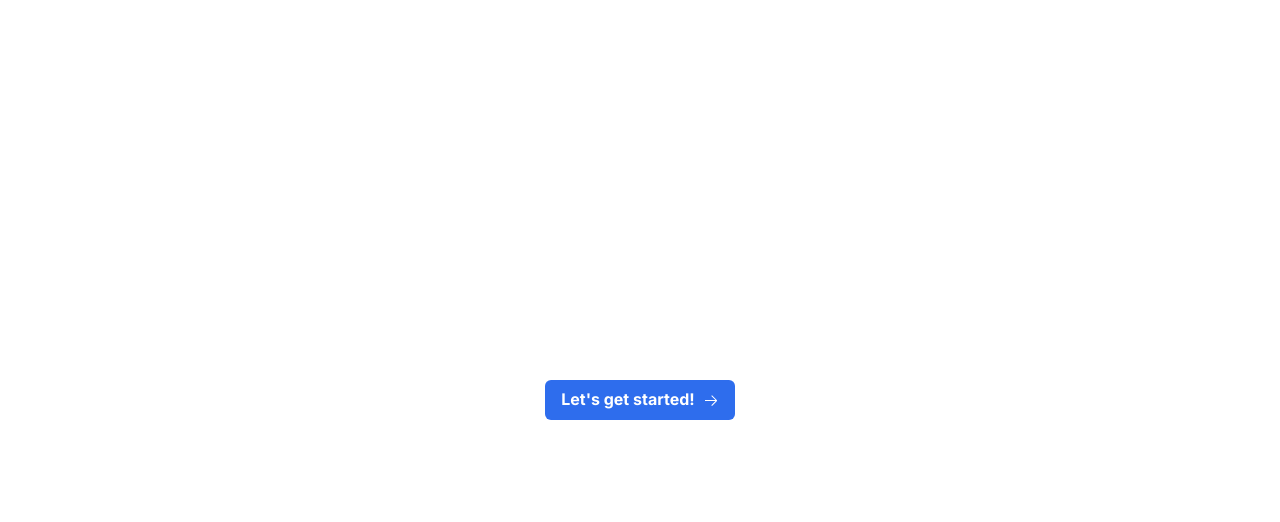
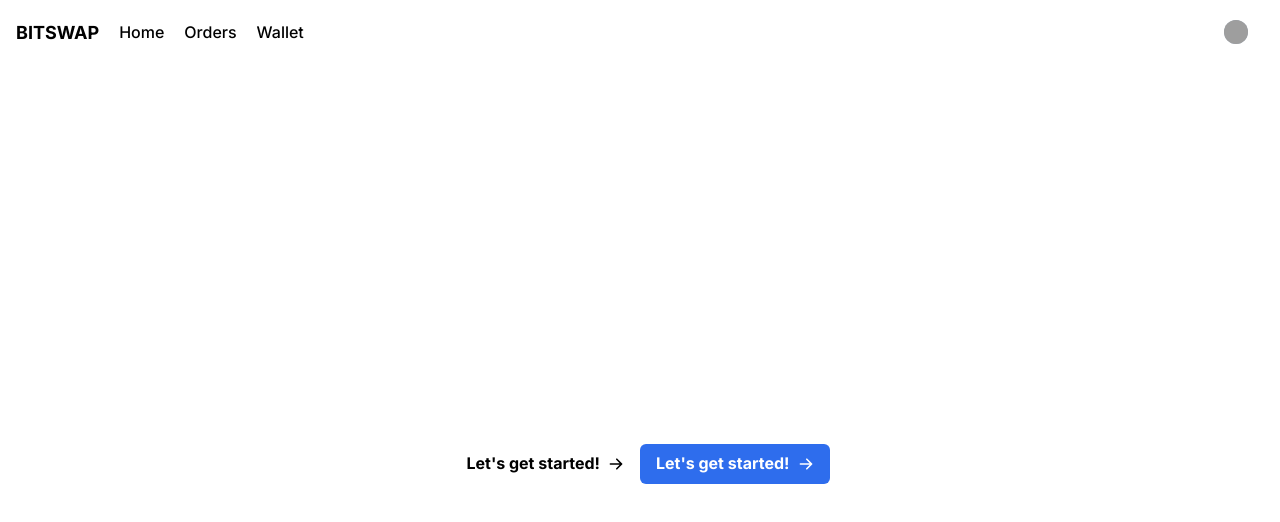
Before and after one commit to bitswap-network/exchange-frontend, a React (Create React App) app: page /storybook in a window 1280 px wide. Shown: the top 522 px of the page. Built offline with nearby package versions, Linux system fonts and the light colour scheme; grey boxes are pictures that could not be loaded.

Commit message:
Create NavBar and re-add BlueButton

```diff
--- /dev/null
+++ b/src/components/BlueButton/BlueButton.tsx
@@ -0,0 +1,28 @@
+import React from 'react'
+import { Button } from '@chakra-ui/react'
+import { HiArrowRight } from 'react-icons/hi'
+
+export interface BlueButtonProps {
+    /** Text for button */
+    text: string
+    /** Determines if button should have icon */
+    icon?: boolean
+}
+
+export function BlueButton({ text, icon }: BlueButtonProps) {
+    return (
+        <Button
+            bg="brand.100"
+            _hover={{
+                bg: 'brand.100',
+            }}
+            _active={{
+                bg: 'brand.200',
+            }}
+            color="white"
+            rightIcon={icon ? <HiArrowRight /> : undefined}
+        >
+            {text}
+        </Button>
+    )
+}
--- /dev/null
+++ b/src/components/BlueButton/index.ts
@@ -0,0 +1 @@
+import { BlueButton } from './BlueButton'
--- a/src/components/ColorModeSwitcher/index.ts
+++ b/src/components/ColorModeSwitcher/index.ts
@@ -1 +1 @@
-export * from './ColorModeSwitcher'
+export { ColorModeSwitcher } from './ColorModeSwitcher'
--- /dev/null
+++ b/src/components/NavBar/NavBar.tsx
@@ -0,0 +1,91 @@
+/* eslint-disable @typescript-eslint/explicit-module-boundary-types */
+import React from 'react'
+import {
+    Box,
+    Flex,
+    Avatar,
+    HStack,
+    Text,
+    IconButton,
+    Button,
+    Menu,
+    MenuButton,
+    MenuList,
+    MenuItem,
+    useDisclosure,
+    Stack,
+} from '@chakra-ui/react'
+import { RiCloseFill } from 'react-icons/ri'
+import { HiMenu } from 'react-icons/hi'
+import { Logo } from './components/Logo'
+
+const LINKS = ['Home', 'Orders', 'Wallet']
+
+// 📌 TO DO: This is just the skeleton (no links, etc)
+//  the profile as a props passed through
+
+export function NavBar() {
+    const { isOpen, onOpen, onClose } = useDisclosure()
+
+    return (
+        <>
+            <Box px={4}>
+                <Flex
+                    h={16}
+                    aignItems={'center'}
+                    justifyContent={'space-between'}
+                >
+                    <IconButton
+                        size={'lg'}
+                        icon={isOpen ? <RiCloseFill /> : <HiMenu />}
+                        aria-label={'Open Menu'}
+                        display={{ md: 'none' }}
+                        onClick={isOpen ? onClose : onOpen}
+                    />
+                    <HStack
+                        as={'nav'}
+                        spacing={5}
+                        display={{ base: 'none', md: 'flex' }}
+                    >
+                        <Logo />
+                        {/* LEAVING THESE AS TEXT FOR NOW until we have all the pages and proper routing */}
+                        {LINKS.map((link) => (
+                            <Text key={link}>{link}</Text>
+                        ))}
+                    </HStack>
+                    <Flex alignItems={'center'}>
+                        <Menu>
+                            <MenuButton
+                                as={Button}
+                                rounded={'full'}
+                                variant={'link'}
+                                cursor={'pointer'}
+                            >
+                                {/* PROFILE ...  */}
+                                <HStack spacing="24px">
+                                    <Avatar
+                                        size="xs"
+                                        src="https://bit.ly/broken-link"
+                                    />
+                                </HStack>
+                            </MenuButton>
+                            {/* Not sure if we need this? Can remove if not */}
+                            <MenuList>
+                                <MenuItem>Edit Profile</MenuItem>
+                            </MenuList>
+                        </Menu>
+                    </Flex>
+                </Flex>
+                {isOpen ? (
+                    <Box pb={4} display={{ md: 'none' }}>
+                        <Stack as={'nav'} spacing={4}>
+                            {LINKS.map((link) => (
+                                <Text key={link}> {link}</Text>
+                            ))}
+                        </Stack>
+                    </Box>
+                ) : null}
+            </Box>
+        </>
+    )
+}
--- /dev/null
+++ b/src/components/NavBar/components/Logo/Logo.tsx
@@ -0,0 +1,13 @@
+import React from 'react'
+import { Box, Text } from '@chakra-ui/react'
+
+// eslint-disable-next-line @typescript-eslint/explicit-module-boundary-types
+export function Logo() {
+    return (
+        <Box>
+            <Text fontSize="lg" fontWeight="bold">
+                BITSWAP
+            </Text>
+        </Box>
+    )
+}
--- /dev/null
+++ b/src/components/NavBar/components/Logo/index.ts
@@ -0,0 +1 @@
+export { Logo } from './Logo'
--- /dev/null
+++ b/src/components/NavBar/index.ts
@@ -0,0 +1 @@
+export { NavBar } from './NavBar'
--- a/src/pages/StoryBook/StoryBook.tsx
+++ b/src/pages/StoryBook/StoryBook.tsx
@@ -1,15 +1,20 @@
 import React from 'react'
 import { Flex } from '@chakra-ui/react'
 import { Button } from '@chakra-ui/react'
-import { VscArrowRight } from 'react-icons/vsc'
+import { HiArrowRight } from 'react-icons/hi'
+import { NavBar } from '../../components/NavBar'
+import { BlueButton } from '../../components/BlueButton/BlueButton'
+export function StoryBook() {
+    const [isOpen, setIsOpen] = React.useState(false)
 
-export function StoryBook() {
     return (
         <div>
+            <NavBar />
             <Flex minH="100vh" align="center" justify="center">
-                <Button rightIcon={<VscArrowRight />}>
+                <Button rightIcon={<HiArrowRight />}>
                     {`Let's get started!`}
                 </Button>
+                <BlueButton text={`Let's get started!`} icon></BlueButton>
             </Flex>
         </div>
     )
--- a/src/theme/components/Button.ts
+++ b/src/theme/components/Button.ts
@@ -2,16 +2,7 @@ const Button = {
     baseStyle: {},
     sizes: {},
     variants: {
-        default: {
-            bg: 'brand.100',
-            _hover: {
-                bg: 'brand.100',
-            },
-            _active: {
-                bg: 'brand.200',
-            },
-            color: 'white',
-        },
+        default: {},
     },
     defaultProps: {
         variant: 'default',
--- /dev/null
+++ b/src/theme/components/Link.ts
@@ -0,0 +1,18 @@
+const Link = {
+    variants: {
+        default: {
+            bg: 'brand.100',
+            _hover: {
+                textDecoration: 'none',
+                bg: 'brand.200',
+            },
+            color: 'black',
+            rounded: 'md',
+        },
+    },
+    defaultProps: {
+        variant: 'default',
+    },
+}
+
+export default Link
--- a/src/theme/theme.ts
+++ b/src/theme/theme.ts
@@ -1,5 +1,6 @@
 import { extendTheme } from '@chakra-ui/react'
 import Button from './components/Button'
+import Link from './components/Link'
 
 export const bitswapTheme = extendTheme({
     styles: {
@@ -29,5 +30,6 @@ export const bitswapTheme = extendTheme({
 
     components: {
         Button,
+        Link,
     },
 })
```
